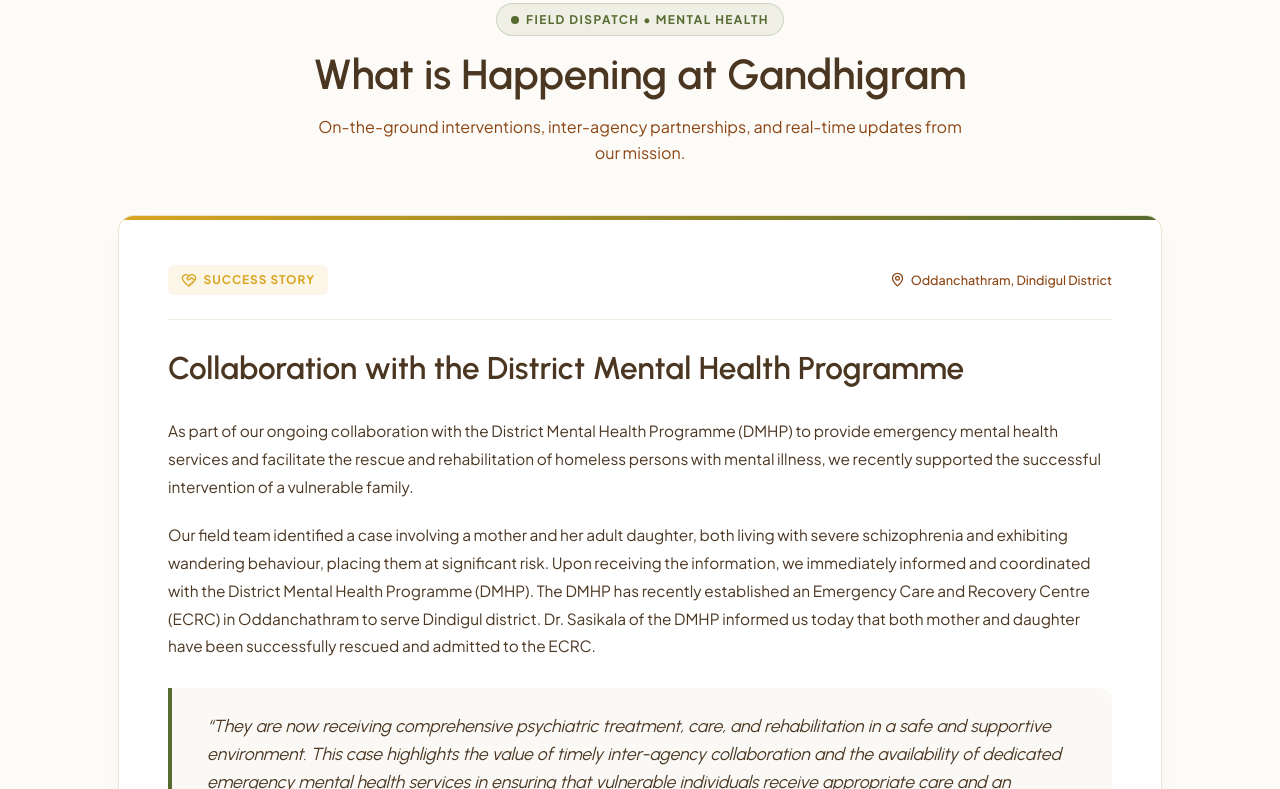
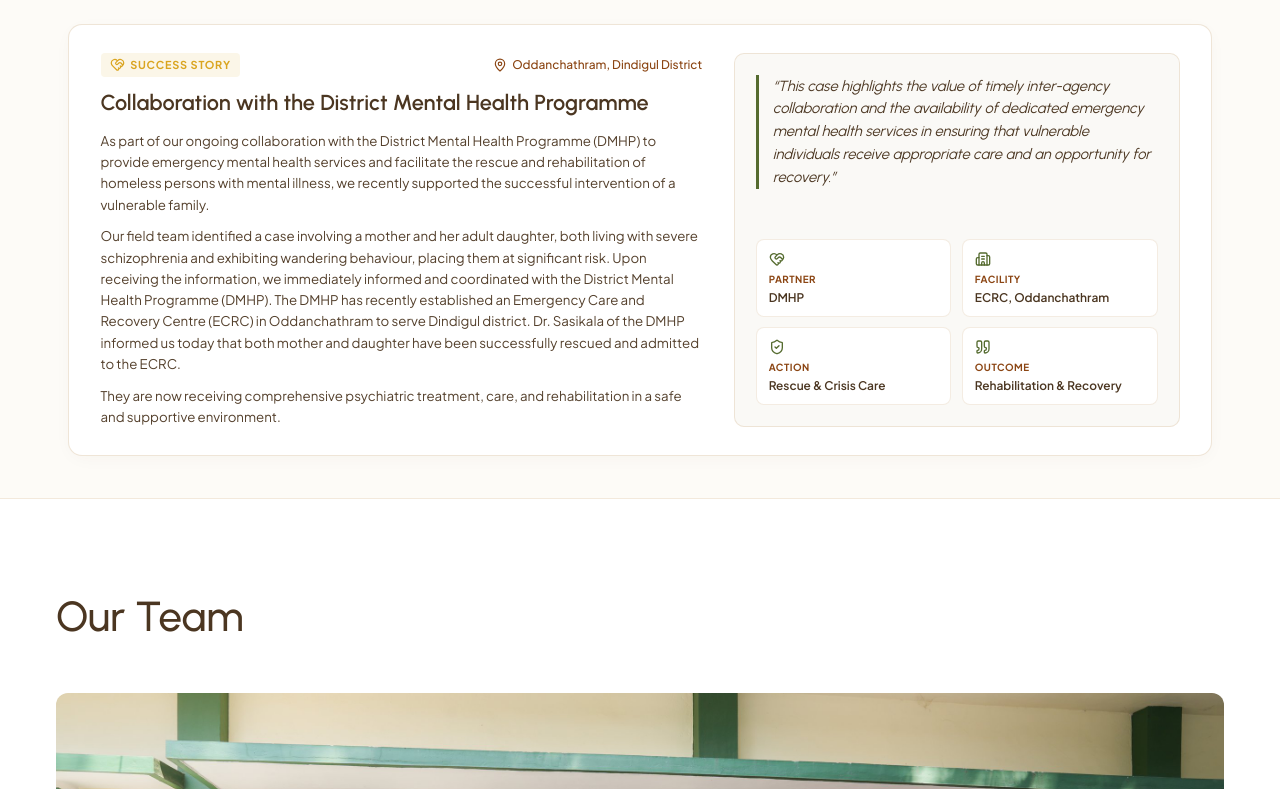
Before and after one commit to rahulkrishna-web/gandhigram, a Next.js app: page / in a window 1280 px wide. Shown: the part 3971-4760 px from the top of the page. Built offline with nearby package versions, Linux system fonts and the light colour scheme.

Commit message:
style: make 'What is Happening at Gandhigram' compact, remove eyebrow and top border

```diff
--- a/src/components/home/WhatIsHappening.module.css
+++ b/src/components/home/WhatIsHappening.module.css
@@ -1,265 +1,200 @@
 .section {
-    padding: 6rem 0;
+    padding: 3rem 0;
     background-color: var(--bg-primary);
-    border-top: 1px solid rgba(210, 180, 140, 0.3);
-    border-bottom: 1px solid rgba(210, 180, 140, 0.3);
+    border-top: 1px solid rgba(210, 180, 140, 0.25);
+    border-bottom: 1px solid rgba(210, 180, 140, 0.25);
 }
 
 .container {
     width: 100%;
-    max-width: 1100px;
+    max-width: 1200px;
     margin: 0 auto;
     padding: 0 2rem;
 }
 
 .sectionHeader {
     text-align: center;
-    margin-bottom: 3.5rem;
-}
-
-.eyebrow {
-    display: inline-flex;
-    align-items: center;
-    gap: 0.5rem;
-    font-family: var(--font-sans);
-    font-size: 0.85rem;
-    font-weight: 700;
-    text-transform: uppercase;
-    letter-spacing: 0.12em;
-    color: var(--accent-green);
-    background-color: rgba(85, 107, 47, 0.08);
-    padding: 0.4rem 1rem;
-    border-radius: 999px;
-    margin-bottom: 1rem;
-    border: 1px solid rgba(85, 107, 47, 0.2);
-}
-
-.pulseDot {
-    width: 8px;
-    height: 8px;
-    border-radius: 50%;
-    background-color: var(--accent-green);
-    display: inline-block;
+    margin-bottom: 1.75rem;
 }
 
 .sectionTitle {
     font-family: var(--font-serif);
-    font-size: 3rem;
+    font-size: 2.25rem;
     color: var(--text-primary);
-    margin: 0 0 1rem 0;
+    margin: 0;
     font-weight: 600;
     line-height: 1.2;
 }
 
-.sectionSubtitle {
-    font-family: var(--font-sans);
-    font-size: 1.15rem;
-    color: var(--text-secondary);
-    max-width: 650px;
-    margin: 0 auto;
-    line-height: 1.6;
+.card {
+    background-color: #ffffff;
+    border: 1px solid rgba(210, 180, 140, 0.35);
+    border-radius: 14px;
+    padding: 2rem 2.25rem;
+    box-shadow: 0 4px 20px -5px rgba(75, 54, 33, 0.05);
 }
 
-.card {
-    background-color: #ffffff;
-    border: 1px solid rgba(210, 180, 140, 0.4);
-    border-radius: 16px;
-    padding: 3.5rem;
-    box-shadow: 0 10px 30px -10px rgba(75, 54, 33, 0.06);
-    position: relative;
-    overflow: hidden;
+.cardLayout {
+    display: grid;
+    grid-template-columns: 1.35fr 1fr;
+    gap: 2.25rem;
+    align-items: stretch;
 }
 
-.card::before {
-    content: "";
-    position: absolute;
-    top: 0;
-    left: 0;
-    right: 0;
-    height: 4px;
-    background: linear-gradient(90deg, var(--accent-gold), var(--accent-green));
+.mainContent {
+    display: flex;
+    flex-direction: column;
 }
 
-.cardHeader {
+.metaRow {
     display: flex;
+    align-items: center;
     justify-content: space-between;
-    align-items: center;
-    flex-wrap: wrap;
     gap: 1rem;
-    padding-bottom: 1.75rem;
-    margin-bottom: 2rem;
-    border-bottom: 1px solid rgba(210, 180, 140, 0.25);
+    margin-bottom: 0.75rem;
 }
 
 .badge {
     display: inline-flex;
     align-items: center;
-    gap: 0.5rem;
+    gap: 0.4rem;
     font-family: var(--font-sans);
-    font-size: 0.85rem;
+    font-size: 0.78rem;
     font-weight: 700;
     text-transform: uppercase;
-    letter-spacing: 0.08em;
+    letter-spacing: 0.07em;
     color: var(--accent-gold);
     background-color: rgba(218, 165, 32, 0.1);
-    padding: 0.4rem 0.9rem;
-    border-radius: 6px;
+    padding: 0.25rem 0.65rem;
+    border-radius: 4px;
 }
 
 .locationTag {
     display: inline-flex;
     align-items: center;
-    gap: 0.4rem;
+    gap: 0.35rem;
     font-family: var(--font-sans);
-    font-size: 0.9rem;
+    font-size: 0.85rem;
     color: var(--text-secondary);
     font-weight: 500;
 }
 
 .storyTitle {
     font-family: var(--font-serif);
-    font-size: 2.25rem;
+    font-size: 1.55rem;
     color: var(--text-primary);
     line-height: 1.3;
-    margin: 0 0 2rem 0;
+    margin: 0 0 1rem 0;
     font-weight: 600;
 }
 
-.articleBody {
+.paragraphs {
     display: flex;
     flex-direction: column;
-    gap: 1.5rem;
+    gap: 0.75rem;
 }
 
 .paragraph {
     font-family: var(--font-sans);
-    font-size: 1.1rem;
-    line-height: 1.8;
+    font-size: 0.95rem;
+    line-height: 1.6;
     color: var(--text-primary);
     margin: 0;
+    opacity: 0.95;
 }
 
-.highlightQuote {
-    position: relative;
+.sidePanel {
     background-color: var(--bg-card);
-    border-left: 4px solid var(--accent-green);
-    border-radius: 0 12px 12px 0;
-    padding: 1.75rem 2rem 1.75rem 2.5rem;
-    margin: 0.5rem 0;
+    border: 1px solid rgba(210, 180, 140, 0.3);
+    border-radius: 10px;
+    padding: 1.5rem;
+    display: flex;
+    flex-direction: column;
+    justify-content: space-between;
+    gap: 1.25rem;
+}
+
+.quoteBox {
+    border-left: 3px solid var(--accent-green);
+    padding-left: 1rem;
 }
 
 .quoteText {
     font-family: var(--font-serif);
-    font-size: 1.25rem;
+    font-size: 1.05rem;
     font-style: italic;
     color: var(--text-primary);
-    line-height: 1.6;
+    line-height: 1.55;
     margin: 0;
 }
 
 .impactGrid {
     display: grid;
-    grid-template-columns: repeat(4, 1fr);
-    gap: 1.25rem;
-    margin-top: 2.5rem;
-    padding-top: 2.5rem;
-    border-top: 1px solid rgba(210, 180, 140, 0.25);
+    grid-template-columns: repeat(2, 1fr);
+    gap: 0.75rem;
 }
 
 .impactItem {
-    background-color: var(--bg-card);
-    border: 1px solid rgba(210, 180, 140, 0.3);
-    border-radius: 10px;
-    padding: 1.25rem 1rem;
+    background-color: #ffffff;
+    border: 1px solid rgba(210, 180, 140, 0.25);
+    border-radius: 8px;
+    padding: 0.75rem 0.85rem;
     display: flex;
     flex-direction: column;
-    gap: 0.4rem;
-    transition: transform 0.2s ease, border-color 0.2s ease;
+    gap: 0.2rem;
 }
 
-.impactItem:hover {
-    transform: translateY(-2px);
-    border-color: var(--accent-gold);
-}
-
-.impactIconWrapper {
-    display: flex;
-    align-items: center;
-    justify-content: center;
-    width: 36px;
-    height: 36px;
-    border-radius: 8px;
-    background-color: rgba(85, 107, 47, 0.1);
+.impactIcon {
     color: var(--accent-green);
-    margin-bottom: 0.25rem;
+    margin-bottom: 0.15rem;
 }
 
 .impactLabel {
     font-family: var(--font-sans);
-    font-size: 0.75rem;
+    font-size: 0.7rem;
     font-weight: 700;
     text-transform: uppercase;
-    letter-spacing: 0.06em;
+    letter-spacing: 0.05em;
     color: var(--text-secondary);
 }
 
 .impactValue {
     font-family: var(--font-sans);
-    font-size: 0.95rem;
+    font-size: 0.85rem;
     font-weight: 600;
     color: var(--text-primary);
-    line-height: 1.35;
+    line-height: 1.3;
 }
 
 @media (max-width: 900px) {
     .section {
-        padding: 4.5rem 0;
+        padding: 2.5rem 0;
     }
 
     .container {
-        padding: 0 1.5rem;
+        padding: 0 1.25rem;
     }
 
     .sectionTitle {
-        font-size: 2.35rem;
+        font-size: 1.85rem;
     }
 
     .card {
-        padding: 2.25rem 1.5rem;
+        padding: 1.5rem;
+    }
+
+    .cardLayout {
+        grid-template-columns: 1fr;
+        gap: 1.5rem;
     }
 
     .storyTitle {
-        font-size: 1.75rem;
+        font-size: 1.35rem;
     }
 
-    .paragraph {
-        font-size: 1.025rem;
-        line-height: 1.7;
-    }
-
-    .quoteText {
-        font-size: 1.1rem;
-    }
-
-    .impactGrid {
-        grid-template-columns: repeat(2, 1fr);
-        gap: 1rem;
-        margin-top: 2rem;
-        padding-top: 2rem;
+    .metaRow {
+        flex-direction: column;
+        align-items: flex-start;
+        gap: 0.5rem;
     }
 }
-
-@media (max-width: 540px) {
-    .sectionTitle {
-        font-size: 2rem;
-    }
-
-    .impactGrid {
-        grid-template-columns: 1fr;
-    }
-
-    .cardHeader {
-        flex-direction: column;
-        align-items: flex-start;
-    }
-}
--- a/src/components/home/WhatIsHappening.tsx
+++ b/src/components/home/WhatIsHappening.tsx
@@ -6,24 +6,20 @@ const WhatIsHappening = () => {
         <section className={styles.section} id="what-is-happening">
             <div className={styles.container}>
                 <div className={styles.sectionHeader}>
-                    <div className={styles.eyebrow}>
-                        <span className={styles.pulseDot} />
-                        Field Dispatch &bull; Mental Health
-                    </div>
                     <h2 className={styles.sectionTitle}>What is Happening at Gandhigram</h2>
-                    <p className={styles.sectionSubtitle}>
-                        On-the-ground interventions, inter-agency partnerships, and real-time updates from our mission.
-                    </p>
                 </div>
 
                 <div className={styles.card}>
-                    <div className={styles.cardHeader}>
+                    <div className={styles.cardLayout}>
+                        {/* Left column: Story Narrative */}
+                        <div className={styles.mainContent}>
+                            <div className={styles.metaRow}>
                                 <span className={styles.badge}>
-                            <HeartHandshake size={16} />
+                                    <HeartHandshake size={15} />
                                     Success Story
                                 </span>
                                 <div className={styles.locationTag}>
-                            <MapPin size={15} />
+                                    <MapPin size={14} />
                                     <span>Oddanchathram, Dindigul District</span>
                                 </div>
                             </div>
@@ -32,7 +28,7 @@ const WhatIsHappening = () => {
                                 Collaboration with the District Mental Health Programme
                             </h3>
 
-                    <div className={styles.articleBody}>
+                            <div className={styles.paragraphs}>
                                 <p className={styles.paragraph}>
                                     As part of our ongoing collaboration with the District Mental Health Programme (DMHP) to provide emergency mental health services and facilitate the rescue and rehabilitation of homeless persons with mental illness, we recently supported the successful intervention of a vulnerable family.
                                 </p>
@@ -41,44 +37,45 @@ const WhatIsHappening = () => {
                                     Our field team identified a case involving a mother and her adult daughter, both living with severe schizophrenia and exhibiting wandering behaviour, placing them at significant risk. Upon receiving the information, we immediately informed and coordinated with the District Mental Health Programme (DMHP). The DMHP has recently established an Emergency Care and Recovery Centre (ECRC) in Oddanchathram to serve Dindigul district. Dr. Sasikala of the DMHP informed us today that both mother and daughter have been successfully rescued and admitted to the ECRC.
                                 </p>
 
-                        <div className={styles.highlightQuote}>
-                            <p className={styles.quoteText}>
-                                &ldquo;They are now receiving comprehensive psychiatric treatment, care, and rehabilitation in a safe and supportive environment. This case highlights the value of timely inter-agency collaboration and the availability of dedicated emergency mental health services in ensuring that vulnerable individuals receive appropriate care and an opportunity for recovery.&rdquo;
+                                <p className={styles.paragraph}>
+                                    They are now receiving comprehensive psychiatric treatment, care, and rehabilitation in a safe and supportive environment.
                                 </p>
                             </div>
                         </div>
 
+                        {/* Right column: Quote & Impact Details */}
+                        <div className={styles.sidePanel}>
+                            <div className={styles.quoteBox}>
+                                <p className={styles.quoteText}>
+                                    &ldquo;This case highlights the value of timely inter-agency collaboration and the availability of dedicated emergency mental health services in ensuring that vulnerable individuals receive appropriate care and an opportunity for recovery.&rdquo;
+                                </p>
+                            </div>
+
                             <div className={styles.impactGrid}>
                                 <div className={styles.impactItem}>
-                            <div className={styles.impactIconWrapper}>
-                                <HeartHandshake size={18} />
-                            </div>
+                                    <HeartHandshake size={16} className={styles.impactIcon} />
                                     <span className={styles.impactLabel}>Partner</span>
-                            <span className={styles.impactValue}>District Mental Health Programme (DMHP)</span>
+                                    <span className={styles.impactValue}>DMHP</span>
                                 </div>
 
                                 <div className={styles.impactItem}>
-                            <div className={styles.impactIconWrapper}>
-                                <Building2 size={18} />
-                            </div>
+                                    <Building2 size={16} className={styles.impactIcon} />
                                     <span className={styles.impactLabel}>Facility</span>
-                            <span className={styles.impactValue}>Emergency Care &amp; Recovery Centre (ECRC)</span>
+                                    <span className={styles.impactValue}>ECRC, Oddanchathram</span>
                                 </div>
 
                                 <div className={styles.impactItem}>
-                            <div className={styles.impactIconWrapper}>
-                                <ShieldCheck size={18} />
-                            </div>
+                                    <ShieldCheck size={16} className={styles.impactIcon} />
                                     <span className={styles.impactLabel}>Action</span>
-                            <span className={styles.impactValue}>Rescue &amp; Crisis Psychiatric Care</span>
+                                    <span className={styles.impactValue}>Rescue &amp; Crisis Care</span>
                                 </div>
 
                                 <div className={styles.impactItem}>
-                            <div className={styles.impactIconWrapper}>
-                                <Quote size={18} />
+                                    <Quote size={16} className={styles.impactIcon} />
+                                    <span className={styles.impactLabel}>Outcome</span>
+                                    <span className={styles.impactValue}>Rehabilitation &amp; Recovery</span>
                                 </div>
-                            <span className={styles.impactLabel}>Outcome</span>
-                            <span className={styles.impactValue}>Safe Rehabilitation &amp; Ongoing Recovery</span>
+                            </div>
                         </div>
                     </div>
                 </div>
```
Lines whose indentation alone changed are shown as unchanged.
